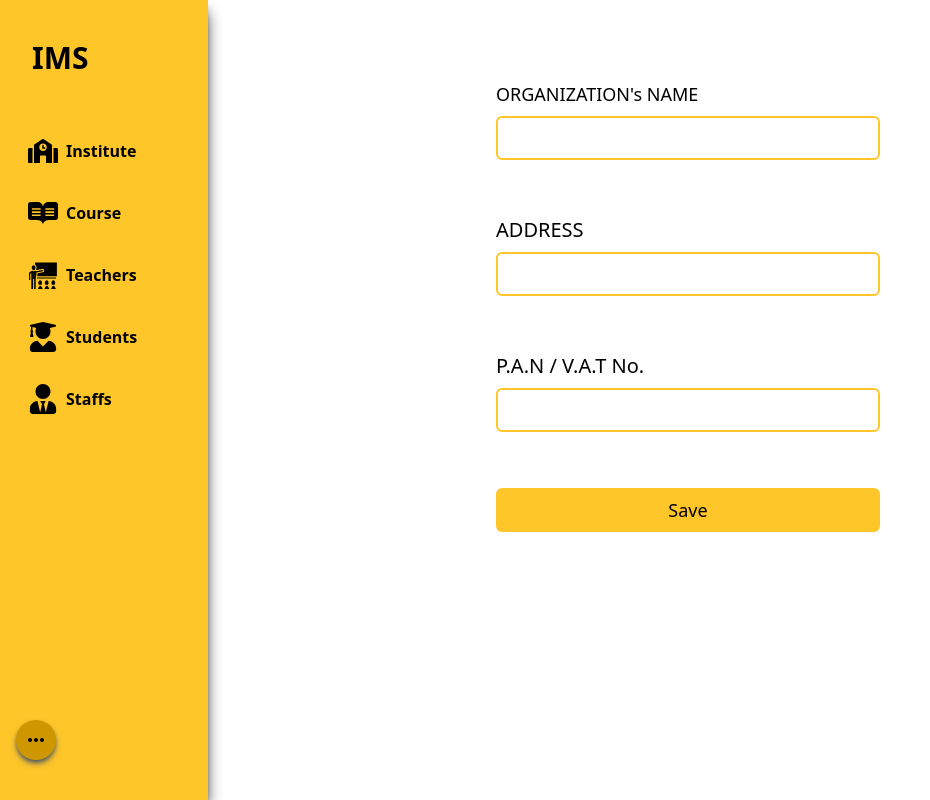
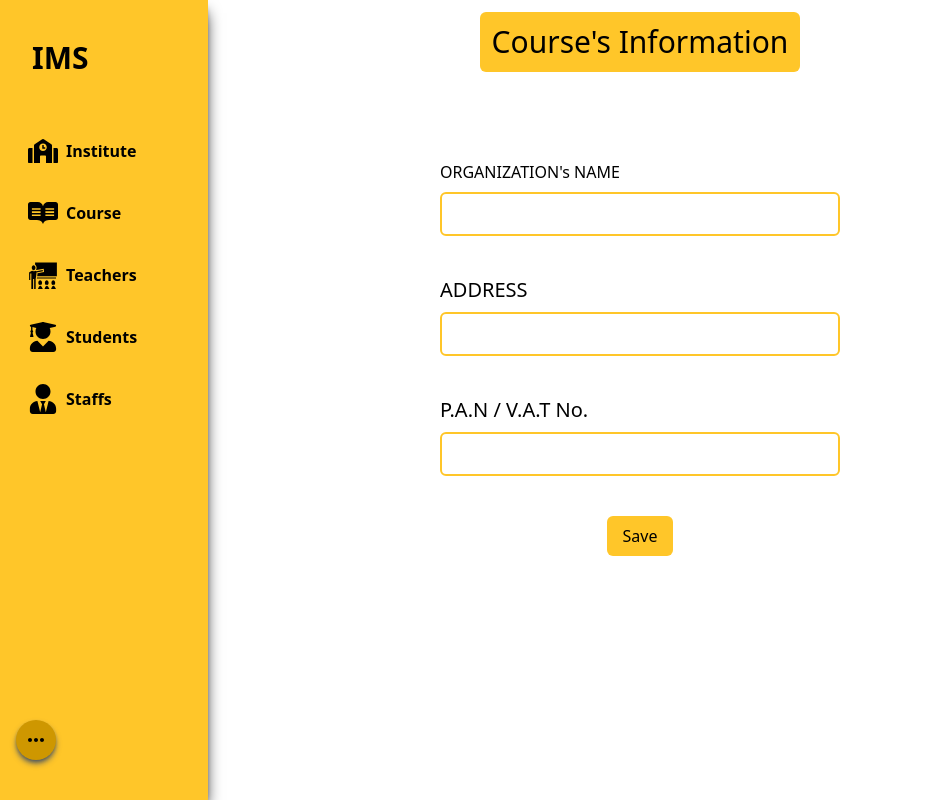
Before and after one commit to shivagyawali/InstituteManagementSystem, a React (Vite) app in the folder client/: page /institute in a window 1280 px wide. Shown: the whole page, without its empty margins (0-930 px from the left). Built offline with nearby package versions, Linux system fonts and the light colour scheme.

Commit message:
implemented reponsiveness to institute ui

```diff
--- a/client/src/components/Course.jsx
+++ b/client/src/components/Course.jsx
@@ -10,7 +10,7 @@ const Course = () => {
             <div className='w-full text-center'>
                 <p className='lg:text-3xl md:text-2xl sm:text-xl text-lg mb-5 sticky lg:relative top-0  lg:top-3  bg-primary p-3 lg:rounded-md text-center lg:inline-block'
                 >
-                    Student's Information
+                    Course's Information
                 </p>
                 <form className='flex flex-col items-center w-full py-20 text-left gap-10 ' >
                     <div className='flex flex-col justify-center lg:items-center gap-10 lg:gap-10 md:gap-5 px-10 w-full'>
--- a/client/src/components/Institute.jsx
+++ b/client/src/components/Institute.jsx
@@ -4,22 +4,30 @@ import Sidebar from './Sidebar'
 const Institute = () => {
   return (
     <div>
+      <div className='lg:w-1/5'>
         <Sidebar />
-      <div className='flex items-center justify-center mt-20 pl-24 '>
-        <form className='flex flex-col gap-14 w-96 text-lg font-medium'>
-          <div className='flex flex-col gap-2  '>
+      </div>
+      <div className='w-full text-center'>
+        <p className='lg:text-3xl md:text-2xl sm:text-xl text-lg mb-5 sticky lg:relative top-0  lg:top-3  bg-primary p-3 lg:rounded-md text-center lg:inline-block'
+        >
+          Course's Information
+        </p>
+        <form className='flex flex-col items-center w-full py-20 text-left gap-10 ' >
+          <div className='flex flex-col justify-center lg:items-center gap-10 lg:gap-10 md:gap-5 px-10 w-full'>
+            <div className='flex flex-col gap-2 lg:w-1/3'>
               <label htmlFor="name">ORGANIZATION's NAME </label>
-            <input type='text' name='name' className='border-2 border-primary focus:ring-1 focus:ring-primary focus:border-primary active:outline-none active:ring-1 active:ring-primary active:border-primary rounded-md font-normal text-md text-gray-900' />
+              <input type='text' name='name' className='input-section font-normal text-md text-gray-900 w-full' />
             </div>
-          <div className='flex flex-col gap-2'>
+            <div className='flex flex-col gap-2 lg:w-1/3'>
               <label htmlFor="address" className='text-xl'>ADDRESS </label>
-            <input type='text' name='address' className='border-2 border-primary focus:ring-1 focus:ring-primary focus:border-primary active:outline-none active:ring-1 active:ring-primary active:border-primary rounded-md font-normal text-md text-gray-900' />
+              <input type='text' name='address' className='input-section font-normal text-md text-gray-900 w-full' />
             </div>
-          <div className='flex flex-col gap-2'>
+            <div className='flex flex-col gap-2 lg:w-1/3'>
               <label htmlFor="name" className='text-xl'>P.A.N / V.A.T No. </label>
-            <input type='number' name='name' className='border-2 border-primary focus:ring-1 focus:ring-primary focus:border-primary active:outline-none active:ring-1 active:ring-primary active:border-primary rounded-md font-normal text-md text-gray-900' />
+              <input type='number' name='name' className='input-section font-normal text-md text-gray-900 w-full' />
             </div>
-          <button type='submit' className='bg-primary py-2 rounded-md hover:bg-dark' >Save</button>
+          </div>
+          <button type='submit' className='bg-primary py-2 px-4 rounded-md hover:bg-dark' >Save</button>
         </form>
       </div>
     </div>
```
Lines whose indentation alone changed are shown as unchanged.
